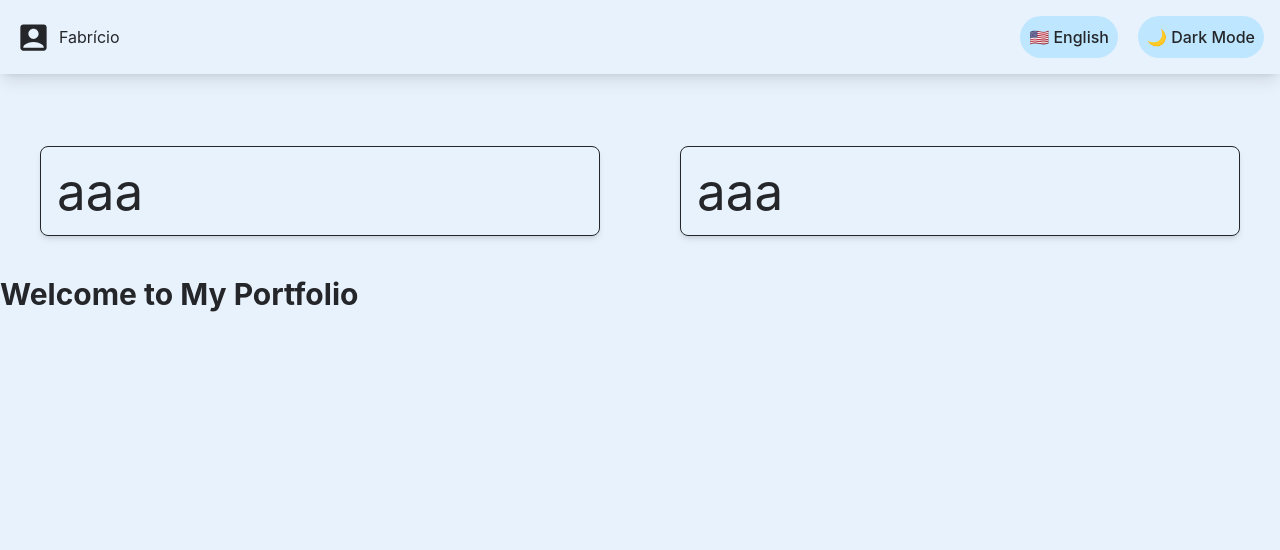
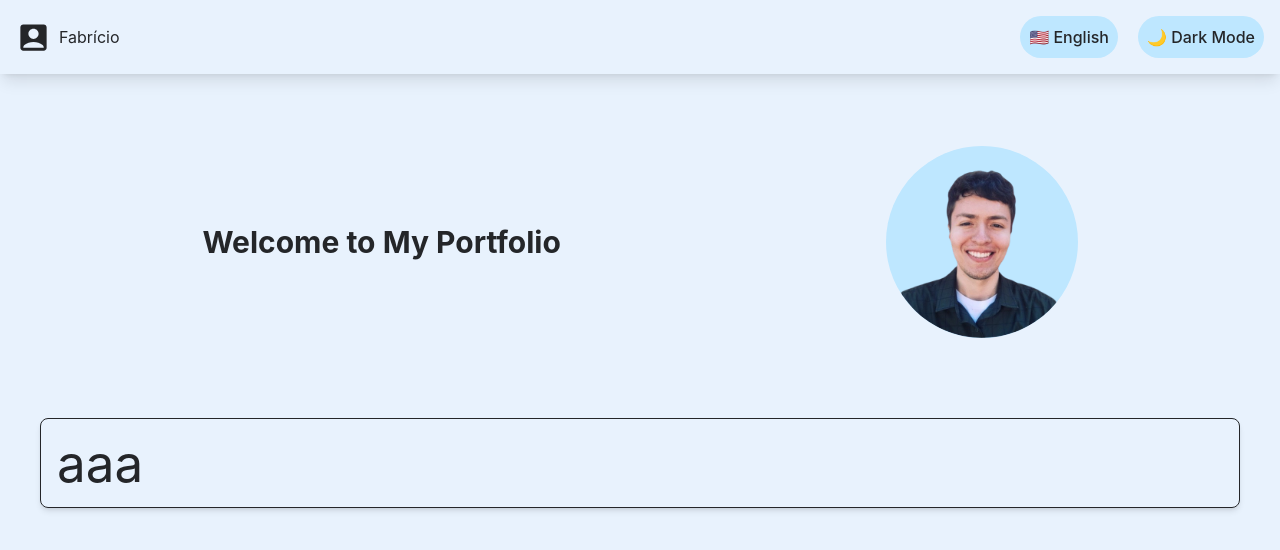
Before and after one commit to fcursino/portfolio, a React (Vite) app: page / in a window 1280 px wide. Shown: the top 550 px of the page. Built offline with nearby package versions, Linux system fonts and the light colour scheme.

Commit message:
creating div to receive profile photo and align with welcome message

```diff
--- a/src/App.tsx
+++ b/src/App.tsx
@@ -1,6 +1,7 @@
 import { LanguageProvider, useLanguage } from './contexts/LanguageContext';
 import Header from './components/Header';
 import Card from './components/Card';
+import profile from './assets/profile.png'
 
 function Content() {
   const { language } = useLanguage();
@@ -19,14 +20,20 @@ function Content() {
       <div className="flex gap-4 mb-8">
         <Header />
       </div>
-      <div className="flex justify-between">
-      <Card />
+      <div className="flex justify-around items-center p-10">
+        <h1 className="text-3xl font-bold">
+          {text[language].welcome}
+        </h1>
+        <div className="w-24 h-24 md:w-32 md:h-32 lg:w-40 lg:h-40 xl:w-48 xl:h-48 rounded-full overflow-hidden bg-primary-light dark:bg-primary-dark">
+          <img src={profile} alt="Perfil" className="w-full h-full object-cover" />
+        </div>
+      </div>
+
+      <div className="flex justify-between p-10">
       <Card />
       </div>
 
-      <h1 className="text-3xl font-bold">
-        {text[language].welcome}
-      </h1>
+
     </div>
   );
 }
--- a/src/components/Card.tsx
+++ b/src/components/Card.tsx
@@ -1,6 +1,6 @@
 const Card: React.FC = () => {
   return (
-    <div className="shadow-md max-w-full w-full m-10 p-4 border border-accent-dark dark:border-accent-light rounded-lg">
+    <div className="shadow-md max-w-full w-full p-4 border border-accent-dark dark:border-accent-light rounded-lg">
         <h1>aaa</h1>
     </div>
   )
```
